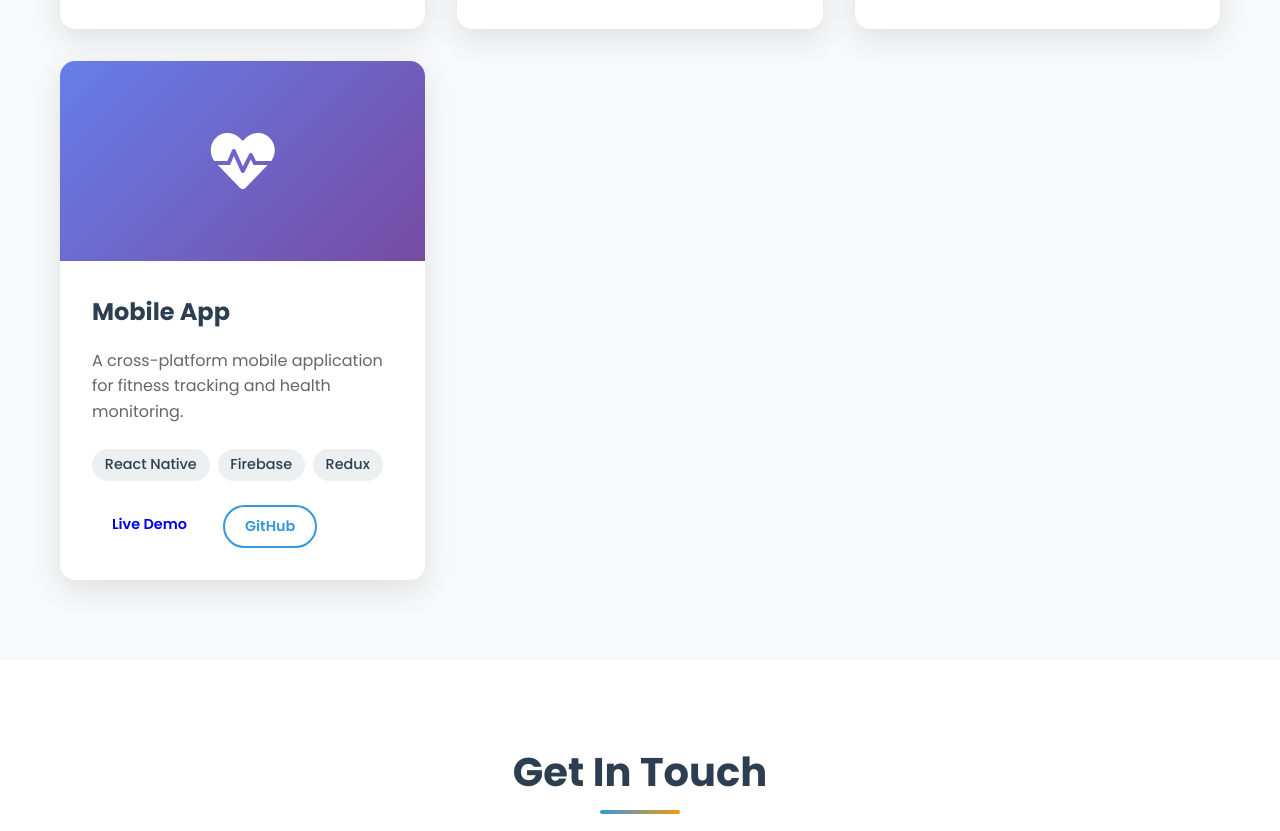
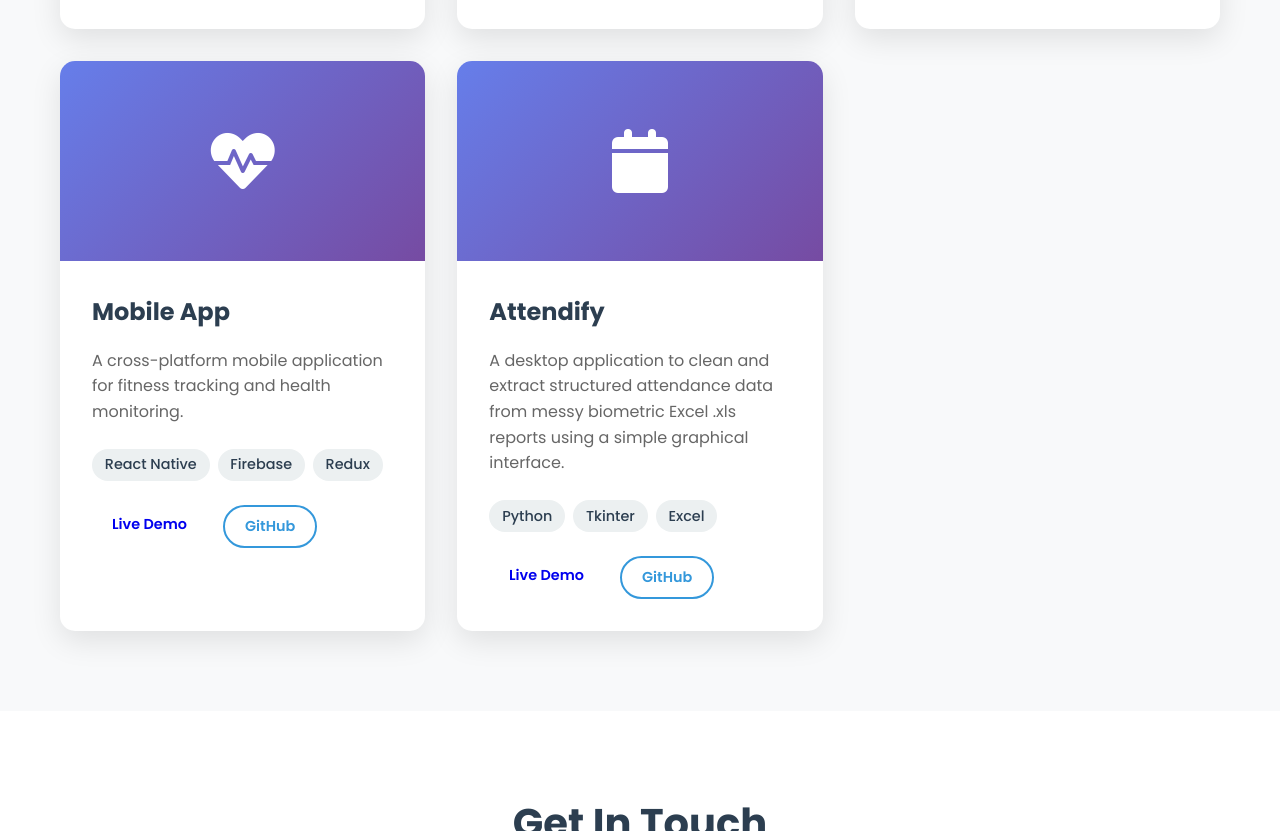
Before and after one commit to y-rajeev/portfolio, a website: page index.html in a window 1280 px wide. Shown: the part 3337-4168 px from the top of the page. Drawn offline with Linux system fonts and the light colour scheme.

Commit message:
added project

```diff
--- a/index.html
+++ b/index.html
@@ -278,7 +278,7 @@
                 </div>
                 <div class="project-card">
                     <div class="project-image">
-                        <i class="fas fa-chart-bar"></i>
+                        <i class="fas fa-tasks"></i>
                     </div>
                     <div class="project-content">
                         <h3>Task Manager</h3>
@@ -309,6 +309,24 @@
                         <div class="project-links">
                             <a href="#" class="btn btn-small" target="_blank">Live Demo</a>
                             <a href="#" class="btn btn-small btn-outline" target="_blank">GitHub</a>
+                        </div>
+                    </div>
+                </div>
+                <div class="project-card">
+                    <div class="project-image">
+                        <i class="fas fa-calendar"></i>
+                    </div>
+                    <div class="project-content">
+                        <h3>Attendify</h3>
+                        <p>A desktop application to clean and extract structured attendance data from messy biometric Excel .xls reports using a simple graphical interface.</p>
+                        <div class="project-tech">
+                            <span>Python</span>
+                            <span>Tkinter</span>
+                            <span>Excel</span>
+                        </div>
+                        <div class="project-links">
+                            <a href="#" class="btn btn-small" target="_blank">Live Demo</a>
+                            <a href="https://github.com/y-rajeev/attendify.git" class="btn btn-small btn-outline" target="_blank">GitHub</a>
                         </div>
                     </div>
                 </div>
```
